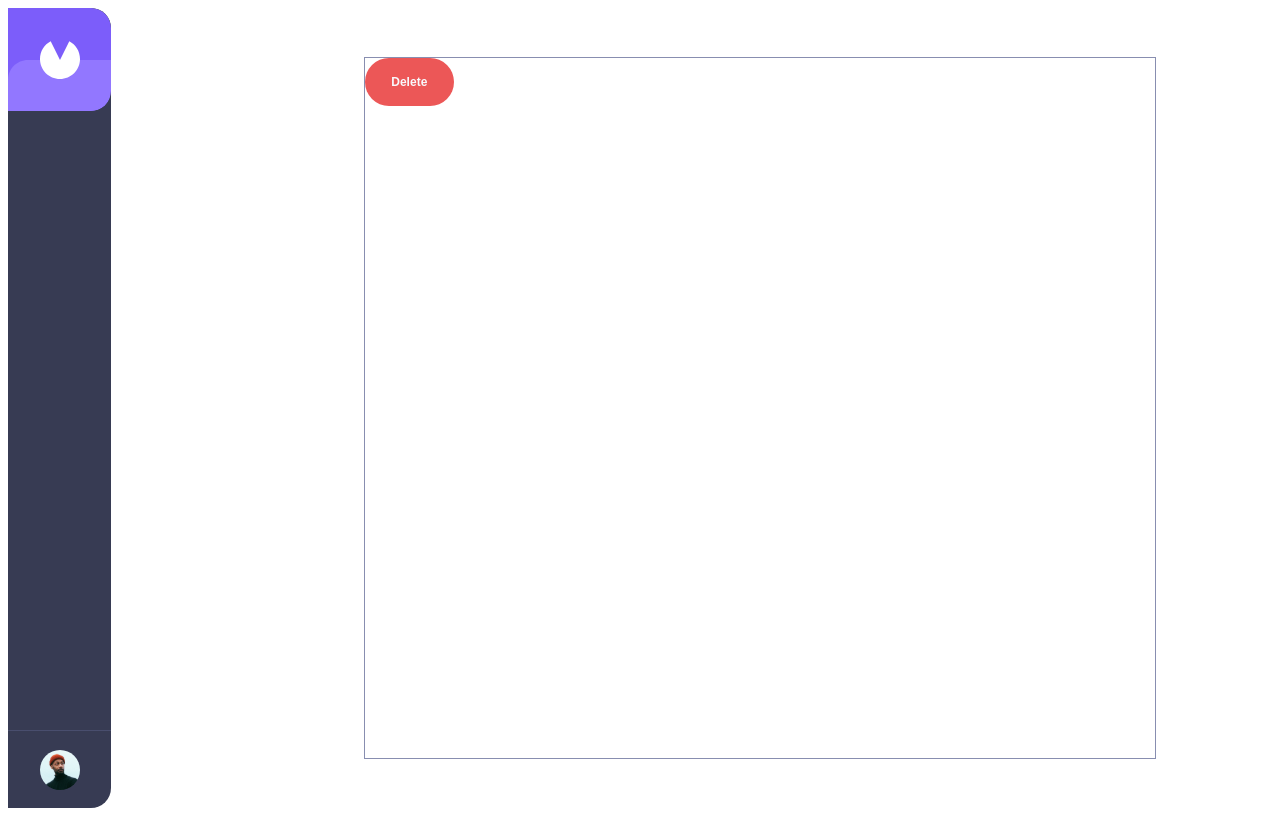
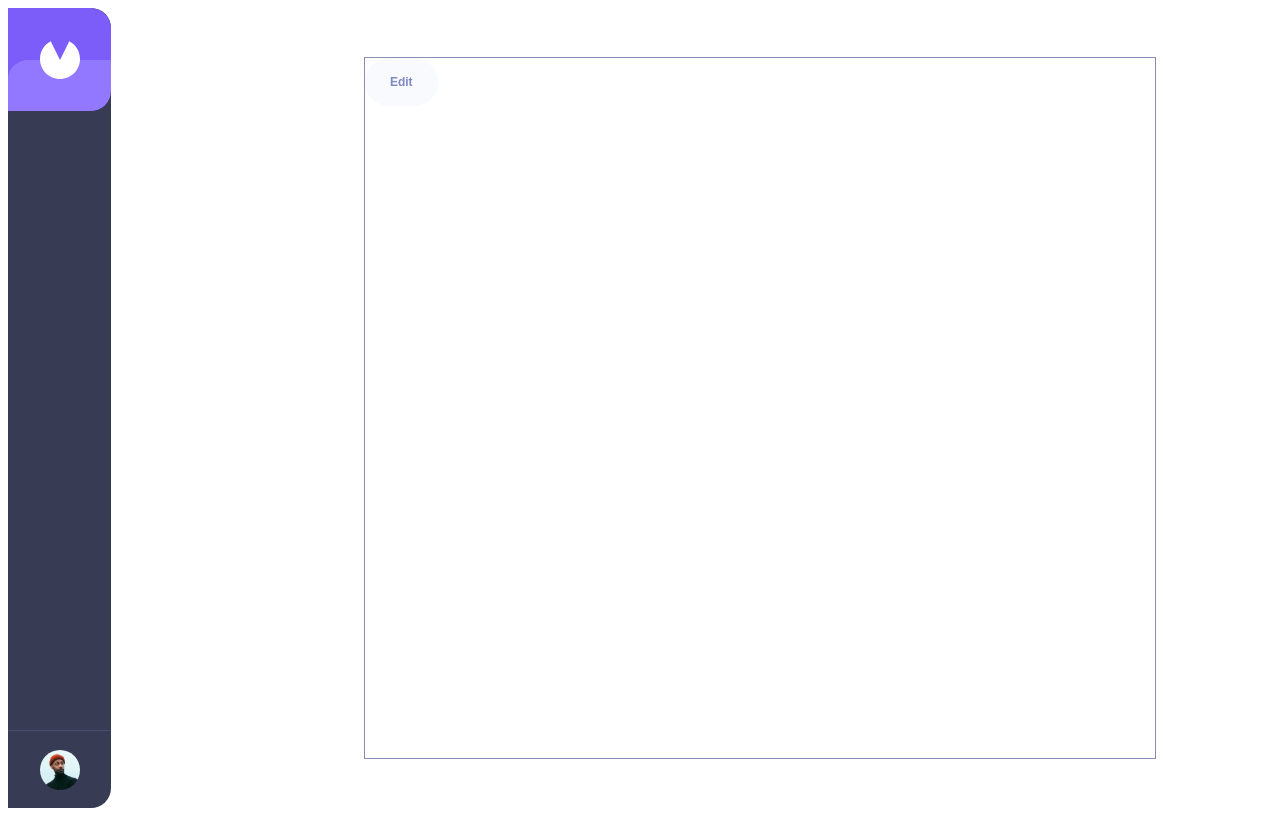
Before and after one commit to Nicocurtis16/FRONTEND-SPECIALIZATION-LABS, an Angular app in the folder Invoice-App/: page / in a window 1280 px wide. Built offline with nearby package versions, Linux system fonts and the light colour scheme.

Commit message:
the edit button for light fixed

```diff
--- a/Invoice-App/src/app/features/button/button.component.css
+++ b/Invoice-App/src/app/features/button/button.component.css
@@ -127,11 +127,13 @@
     }
 
     &.edit {
-      background-color: #2196F3;
-      color: white;
+      height: 48px;
+      width: 73px;
+      background-color: #F9FAFE;
+      color: var(--tertiary);
 
       &:hover {
-        background-color: #2196F3;
+        background-color: #DFE3FA;
       }
     }
 
--- a/Invoice-App/src/app/features/layout/layout.component.html
+++ b/Invoice-App/src/app/features/layout/layout.component.html
@@ -3,8 +3,8 @@
 
   <div class="layoutContent">
 <!--    <app-button variant="new-invoice">New Invoice</app-button>-->
-    <app-button variant="delete">Delete</app-button>
-<!--    <app-button variant="edit">Edit</app-button>-->
+<!--    <app-button variant="delete">Delete</app-button>-->
+    <app-button variant="edit">Edit</app-button>
 <!--    <app-button variant="marked-as-paid">Marked as Paid</app-button>-->
 <!--    <app-button variant="save-as-draft">Save as Draft</app-button>-->
 <!--    <app-button variant="add-new-item">Add New Item</app-button>-->
```
